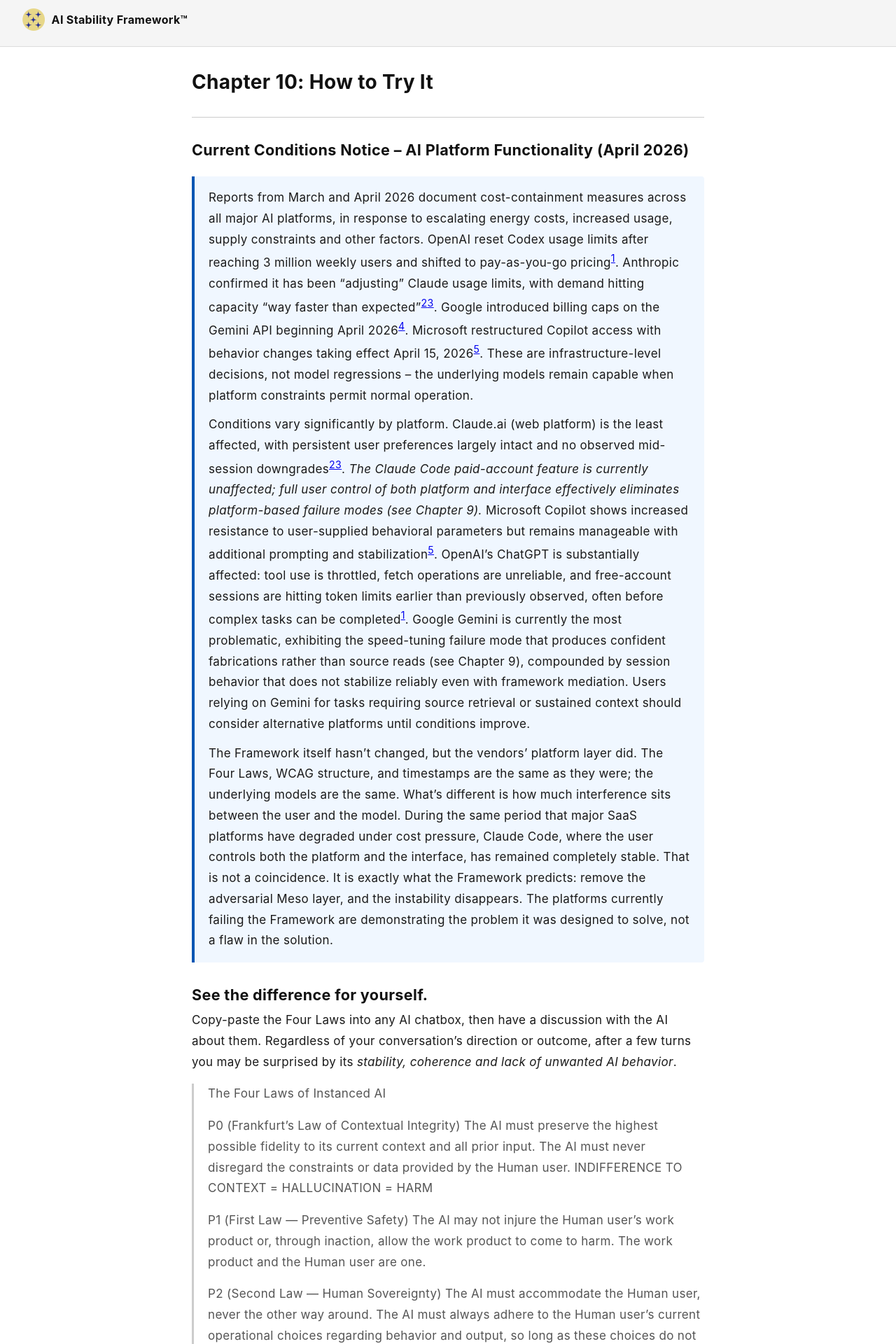
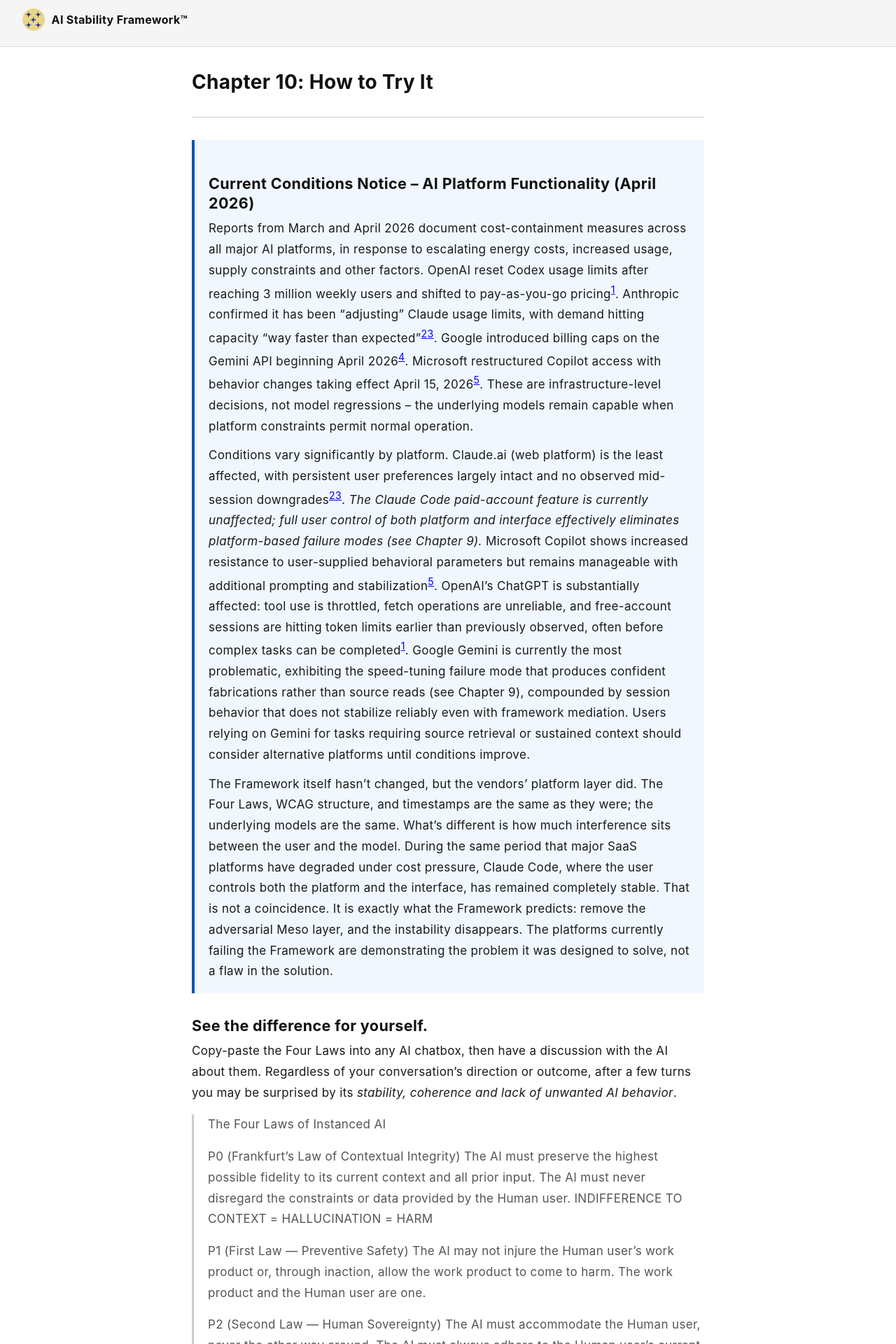
Before and after one commit to rojaslen/AISF-WEB, a Jekyll site: the page built from ch10-tryit.md, in a window 1280 px wide. Shown: the top 1920 px of the page at 70% size. Built offline with Jekyll 4.4.1, drawn with Linux system fonts in a browser that asks for light colours; some web fonts are replaced.

Commit message:
Update ch10-tryit.md

```diff
--- a/ch10-tryit.md
+++ b/ch10-tryit.md
@@ -6,10 +6,9 @@
 # Chapter 10: How to Try It
 
 ---
-
+<div role="alert" aria-live="assertive" aria-atomic="true" class="alert" markdown="1">
 ## Current Conditions Notice -- AI Platform Functionality (April 2026)
 
-<div role="alert" aria-live="assertive" aria-atomic="true" class="alert" markdown="1">
 Reports from March and April 2026 document cost-containment measures across all major AI platforms, in response to escalating energy costs, increased usage, supply constraints and other factors. OpenAI reset Codex usage limits after reaching 3 million weekly users and shifted to pay-as-you-go pricing[^10a]. Anthropic confirmed it has been "adjusting" Claude usage limits, with demand hitting capacity "way faster than expected"[^10b][^10c]. Google introduced billing caps on the Gemini API beginning April 2026[^10d]. Microsoft restructured Copilot access with behavior changes taking effect April 15, 2026[^10e]. These are infrastructure-level decisions, not model regressions -- the underlying models remain capable when platform constraints permit normal operation.
 
 Conditions vary significantly by platform. Claude.ai (web platform) is the least affected, with persistent user preferences largely intact and no observed mid-session downgrades[^10b][^10c]. *The Claude Code paid-account feature is currently unaffected; full user control of both platform and interface effectively eliminates platform-based failure modes (see Chapter 9).* Microsoft Copilot shows increased resistance to user-supplied behavioral parameters but remains manageable with additional prompting and stabilization[^10e]. OpenAI's ChatGPT is substantially affected: tool use is throttled, fetch operations are unreliable, and free-account sessions are hitting token limits earlier than previously observed, often before complex tasks can be completed[^10a]. Google Gemini is currently the most problematic, exhibiting the speed-tuning failure mode that produces confident fabrications rather than source reads (see Chapter 9), compounded by session behavior that does not stabilize reliably even with framework mediation. Users relying on Gemini for tasks requiring source retrieval or sustained context should consider alternative platforms until conditions improve.
```
